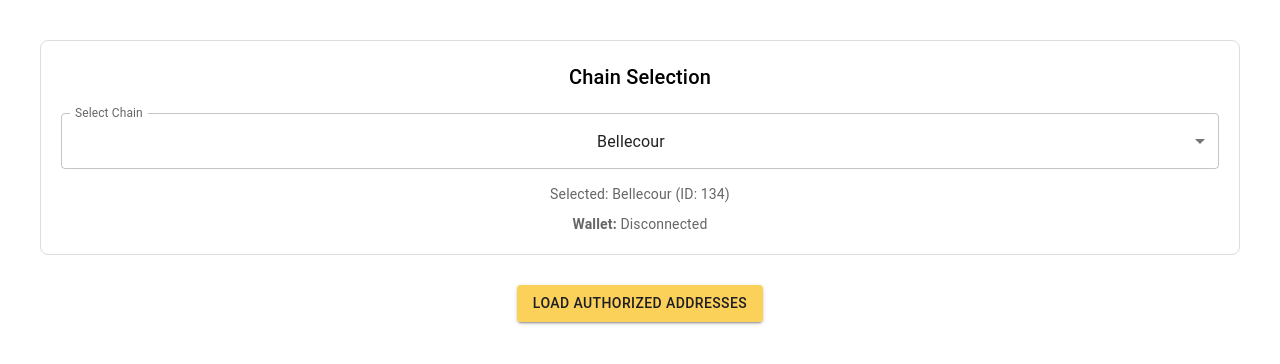
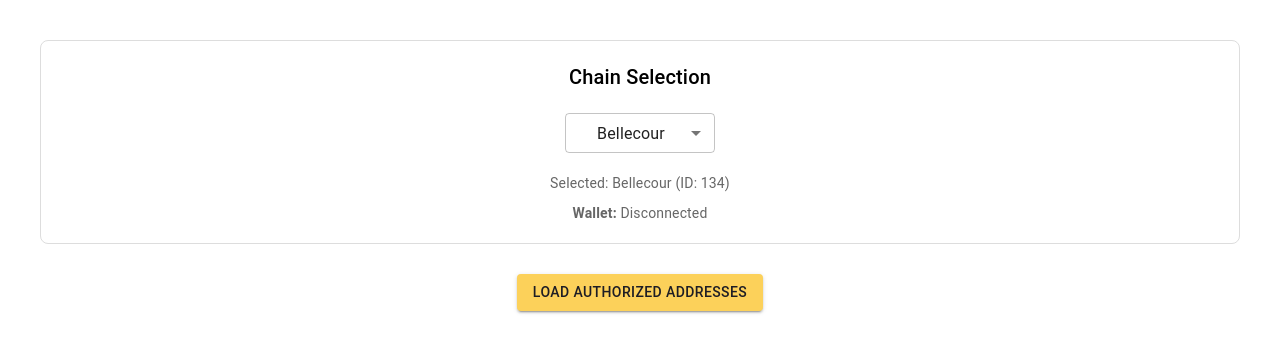
Before and after one commit to iExecBlockchainComputing/web3-telegram-sandbox, a React (Vite) app: page / in a window 1280 px wide. Shown: the top 364 px of the page. Built offline with nearby package versions, Linux system fonts and the light colour scheme.

Commit message:
refactor: enhance chain selection UI with improved design

```diff
--- a/src/App.tsx
+++ b/src/App.tsx
@@ -4,7 +4,6 @@ import {
   Button,
   CircularProgress,
   FormControl,
-  InputLabel,
   MenuItem,
   Select,
   Table,
@@ -179,12 +178,21 @@ export default function App() {
           Chain Selection
         </Typography>
 
-        <FormControl fullWidth sx={{ marginBottom: "15px" }}>
-          <InputLabel>Select Chain</InputLabel>
+        <Box
+          sx={{
+            display: 'flex',
+            alignItems: 'center',
+            gap: 2,
+            marginBottom: '20px',
+            flexWrap: 'wrap',
+            justifyContent: 'center',
+          }}
+        >
+          <FormControl size="small" sx={{ minWidth: 150 }}>
             <Select
               value={selectedChain}
               onChange={handleChainChange}
-            label="Select Chain"
+              displayEmpty
             >
               {SUPPORTED_CHAINS.map((chain) => (
                 <MenuItem key={chain.id} value={chain.id}>
@@ -193,17 +201,17 @@ export default function App() {
               ))}
             </Select>
           </FormControl>
+        </Box>
 
         <Typography
           variant="body2"
-          sx={{ marginBottom: "10px", color: "#666" }}
+          sx={{ marginBottom: '10px', color: '#666' }}
         >
-          Selected: {SUPPORTED_CHAINS.find((c) => c.id === selectedChain)?.name}{" "}
+          Selected: {SUPPORTED_CHAINS.find((c) => c.id === selectedChain)?.name}{' '}
           (ID: {selectedChain})
         </Typography>
-
-        <Typography variant="body2" sx={{ color: "#666" }}>
-          <strong>Wallet:</strong> {isConnected ? "Connected" : "Disconnected"}
+        <Typography variant="body2" sx={{ color: '#666' }}>
+          <strong>Wallet:</strong> {isConnected ? 'Connected' : 'Disconnected'}
           {address && (
             <>
               <br />
```
Lines whose indentation alone changed are shown as unchanged.
